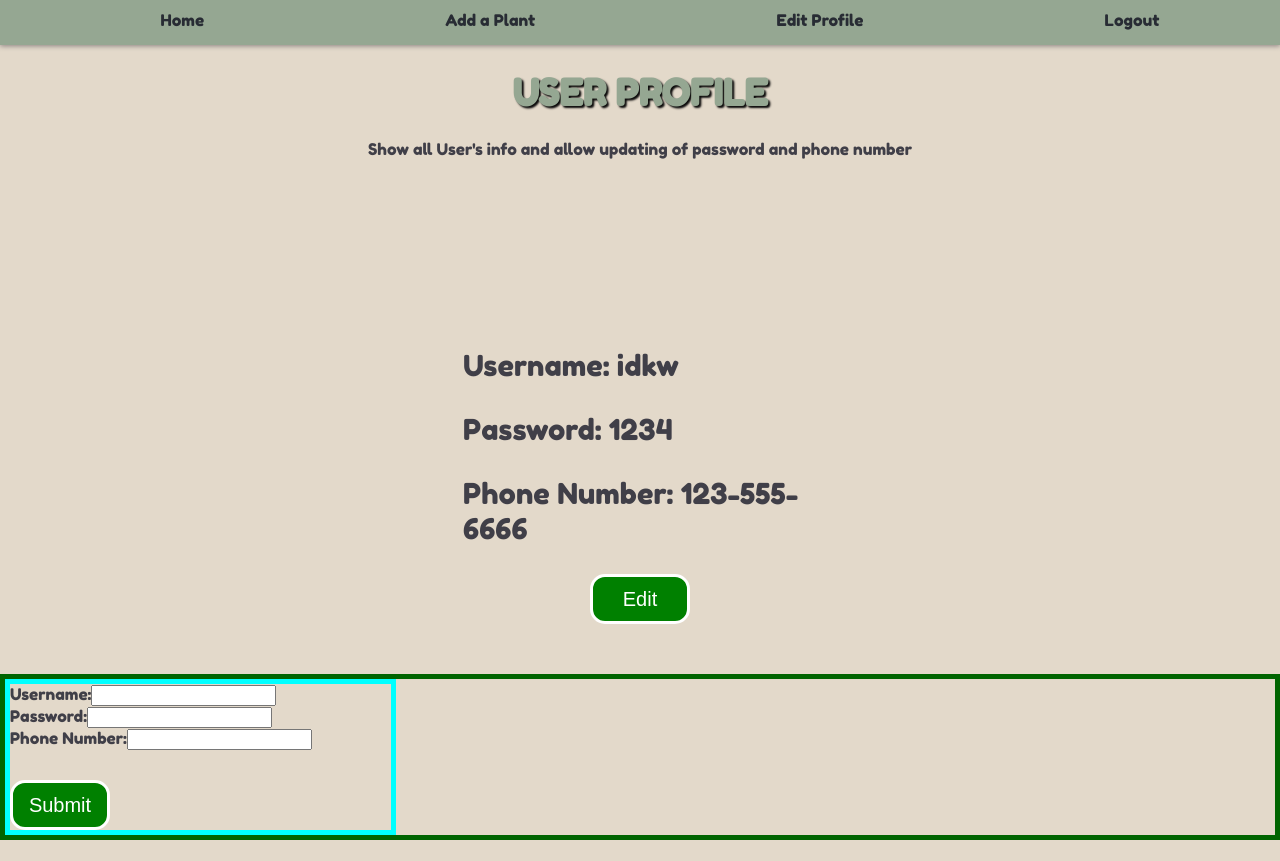
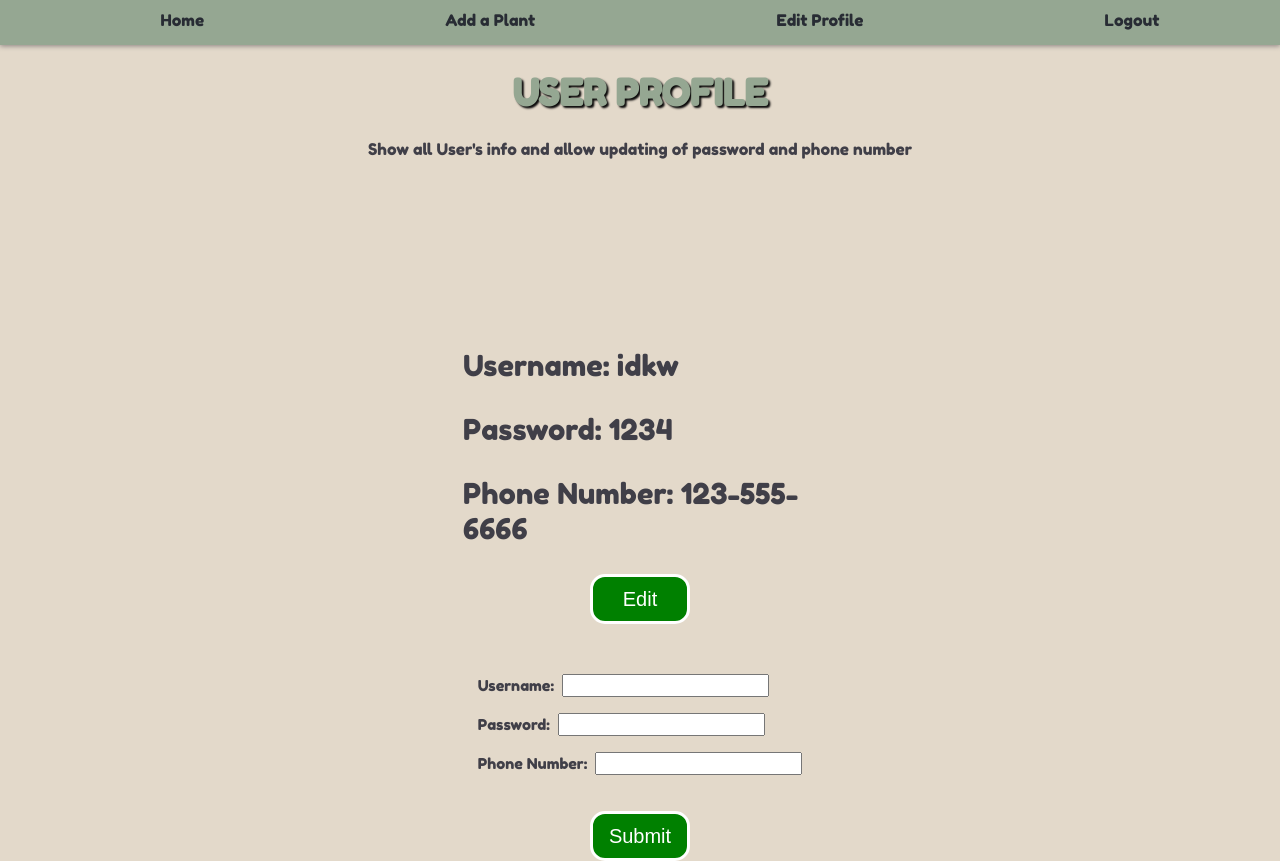
Before and after one commit to ptpt-water-my-plants-2/front-end, a React (Create React App) app: page /edituserprofile in a window 1280 px wide. Before the commit the page ends 840 px from the top, so only its background shows below. Built offline with nearby package versions, Linux system fonts and the light colour scheme.

Commit message:
added styling for the user edit form

```diff
--- a/src/App.css
+++ b/src/App.css
@@ -156,7 +156,6 @@ img {
   display: flex;
   flex-direction: column;
   align-items: center;
-
 }
 
 .user-info div {
@@ -177,21 +176,31 @@ img {
 }
 
 .edit-form {
-  border: 5px solid darkgreen;
+  /* border: 5px solid darkgreen; */
   margin-top: 50px;
+  display: flex;
+  flex-direction: column;
+  align-items: center;
 }
 
 .edit-form form {
   display: flex;
   flex-direction: column;
-
+  justify-content: space-around;
   text-align: left;
-
-  border: 5px solid cyan;
-  width: 30%;
+  /* border: 5px solid cyan; */
+  /* width: 30%; */
 }
 
+.edit-form label {
+  margin-bottom: 1rem;
+  font-size: 15px;
+}
 
+.edit-form input {
+  margin-left: 0.5rem;
+  font-size: 15px;
+}
 
 .edit-form button {
   width: 100px;
@@ -201,5 +210,6 @@ img {
   border: 3px solid white;
   background-color: green;
   color: white;
-  margin-top: 30px;
+  margin-top: 20px;
+  align-self: center;
 }
```
